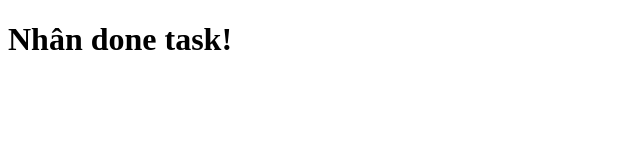
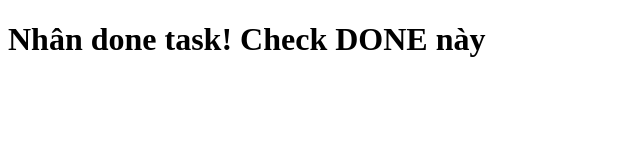
Before and after one commit to pbl20252026/NhanNguyen, a plain HTML site: page index.html in a window 1280 px wide. Shown: the whole page, without its empty margins (0-640 px from the left). Drawn offline with Linux system fonts and the light colour scheme.

Commit message:
Update header text in index.html

```diff
--- a/index.html
+++ b/index.html
@@ -6,6 +6,6 @@
   <title>Document</title>
 </head>
 <body>
-  <h1>Nhân done task!</h1>
+  <h1>Nhân done task! Check DONE này</h1>
 </body>
 </html>
```
